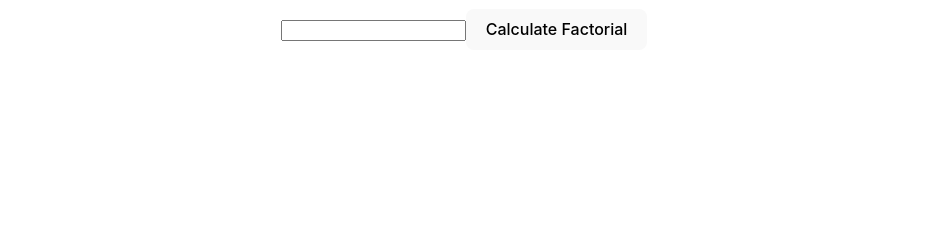
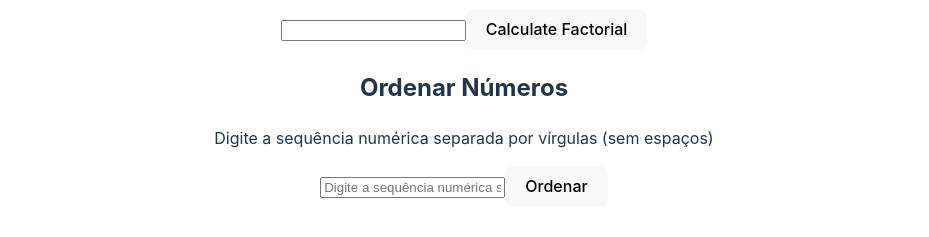
Before and after one commit to euannerocha/tres_meia_meia_code, a React (Vite) app in the folder code_tres_meia_meia/: page / in a window 1280 px wide. Shown: the part 3617-3854 px from the top of the page, without its empty margins (176-1105 px from the left). Before the commit the page ends 3731 px from the top, so only its background shows below. Built offline with nearby package versions, Linux system fonts and the light colour scheme; no server answers.

Commit message:
dia_cinquenta_e_um

```diff
--- a/code_tres_meia_meia/src/pages/Home.tsx
+++ b/code_tres_meia_meia/src/pages/Home.tsx
@@ -31,6 +31,7 @@ import MediaParOuImpar from "../progresso/Fevereiro/dia_43/dia_quarenta_e_tres";
 import Button from "../progresso/Fevereiro/dia_47/button";
 import Modal from "../progresso/Fevereiro/dia_47/dia_quarenta_e_sete";
 import FactorialCalculator from "../progresso/Fevereiro/dia_50/dia_cinquenta";
+import OrdenarNumeros from "../progresso/Fevereiro/dia_51/dia_cinquenta_e_um";
 
 // import BarChart from "./progresso/Fevereiro/dia_37/dia_trinta_e_sete";
 
@@ -157,8 +158,12 @@ function Home() {
         <FactorialCalculator
           onFactorialCalculated={handleFactorialCalculated}
         />
-        {factorialResult !== null && <p>O fatorial do número solicitado é: {factorialResult}</p>}
+        {factorialResult !== null && (
+          <p>O fatorial do número solicitado é: {factorialResult}</p>
+        )}
       </div>
+
+      <OrdenarNumeros />
     </div>
   );
 }
--- /dev/null
+++ b/code_tres_meia_meia/src/progresso/Fevereiro/dia_51/dia_cinquenta_e_um.tsx
@@ -0,0 +1,46 @@
+import React, { useState } from "react";
+
+const OrdenarNumeros: React.FC = () => {
+  const [sequencia, setSequencia] = useState<string>("");
+  const [numerosOrdenados, setNumerosOrdenados] = useState<number[]>([]);
+
+  const ordenarNumeros = (sequencia: string) => {
+    const numeros = sequencia.replace(/\s/g, "").split(",");
+
+    const numerosInteiros = numeros.map((num) => parseInt(num, 10));
+
+    const numerosOrdenados = numerosInteiros.sort((a, b) => a - b);
+
+    return numerosOrdenados;
+  };
+
+  const handleInputChange = (event: React.ChangeEvent<HTMLInputElement>) => {
+    setSequencia(event.target.value);
+  };
+
+  const handleOrdenarClick = () => {
+    const numerosOrdenados = ordenarNumeros(sequencia);
+    setNumerosOrdenados(numerosOrdenados);
+  };
+
+  return (
+    <div>
+      <h2>Ordenar Números</h2>
+      <p>Digite a sequência numérica separada por vírgulas (sem espaços)</p>
+      <input
+        type="text"
+        value={sequencia}
+        onChange={handleInputChange}
+        placeholder="Digite a sequência numérica separada por vírgulas (sem espaços)"
+      />
+      <button onClick={handleOrdenarClick}>Ordenar</button>
+      <div>
+        {numerosOrdenados.length > 0 && (
+          <p>Números em ordem crescente: {numerosOrdenados.join(", ")}</p>
+        )}
+      </div>
+    </div>
+  );
+};
+
+export default OrdenarNumeros;
```
